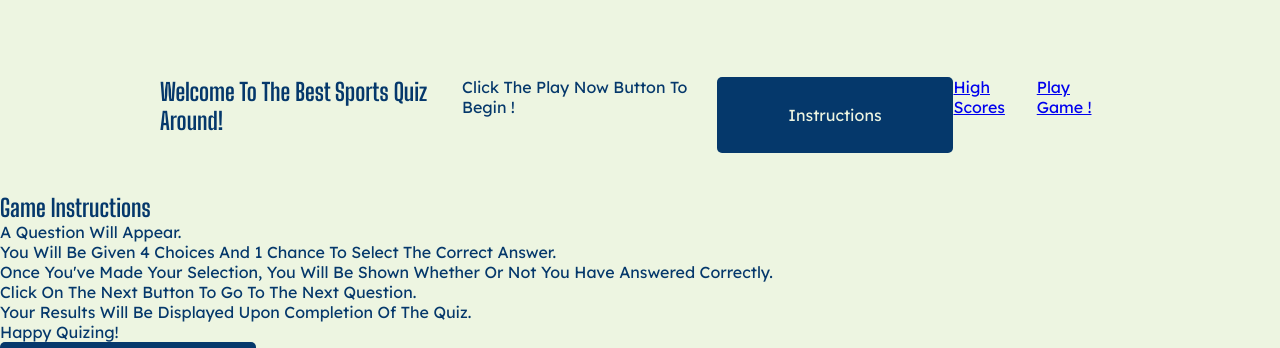
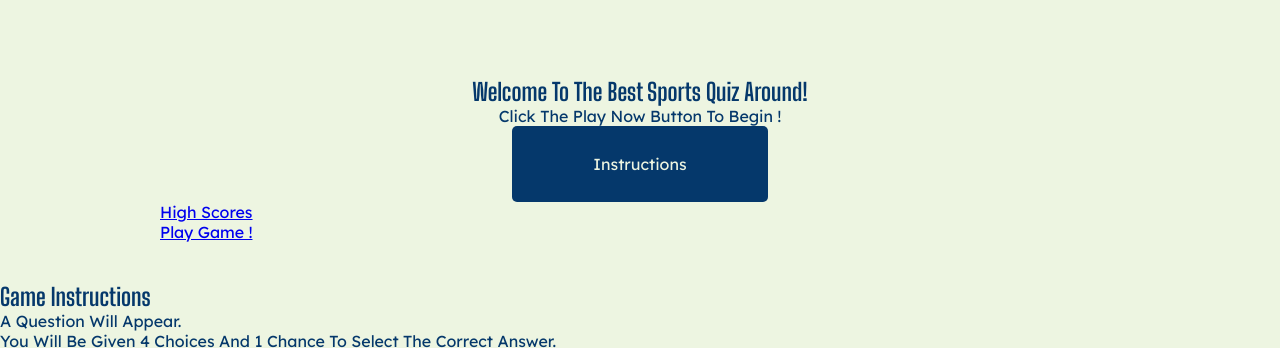
Before and after one commit to jjconway23/sports-quiz, a plain HTML site: page index.html in a window 1280 px wide. Shown: the part 116-464 px from the top of the page. Drawn offline with Linux system fonts and the light colour scheme; files that its build step writes are made by us from their sources; a script that the page names is missing.

Commit message:
further style container

```diff
--- a/assets/styles/styles.css
+++ b/assets/styles/styles.css
@@ -87,3 +87,10 @@ nav {
     color: #379683;
     border-bottom: none;
   }
+  /* Main Content */
+
+.container {
+    text-align: center;
+    flex-direction: column;
+    color: #05386b;
+  }
```
